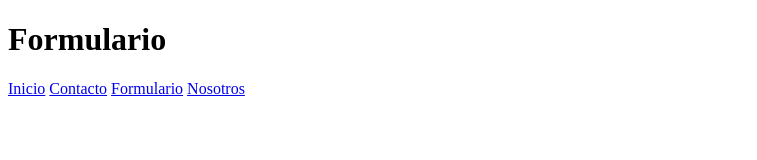
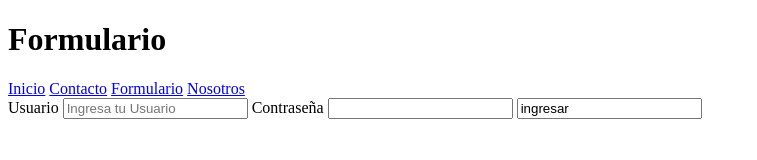
Before and after one commit to MarlyVelasquez/ClaseGitBC, a plain HTML site: page internas/formulario.HTML in a window 1280 px wide. Shown: the whole page, without its empty margins (0-757 px from the left). Drawn offline with Linux system fonts and the light colour scheme.

```diff
--- a/internas/formulario.HTML
+++ b/internas/formulario.HTML
@@ -13,5 +13,17 @@
     <a href="contacto.HTML">Contacto</a>
     <a href="formulario.HTML">Formulario</a>
     <a href="nosotros.HTML">Nosotros</a>
+
+    <form>
+<label for="Usuario">Usuario</label>
+<input type="text" placeholder="Ingresa tu Usuario">
+
+<label for="Contraseña">Contraseña</label>
+<input type="password">
+
+<input type="subnit" value="ingresar">
+    </form>
+
+
 </body>
 </html>
```
Also changed, not shown: internas/contacto.HTML (+2 -0 lines).
